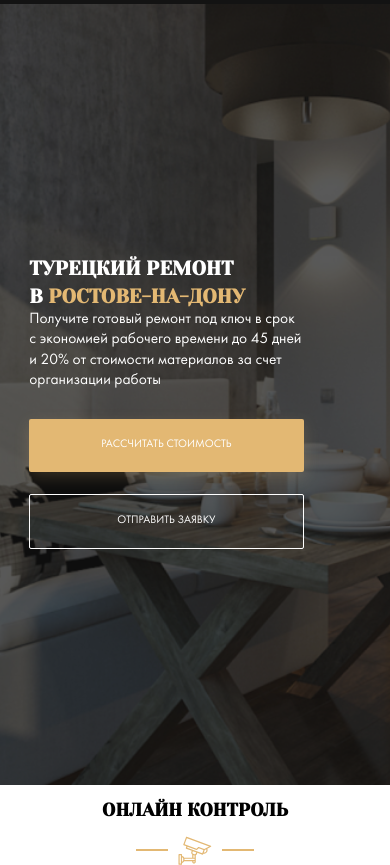
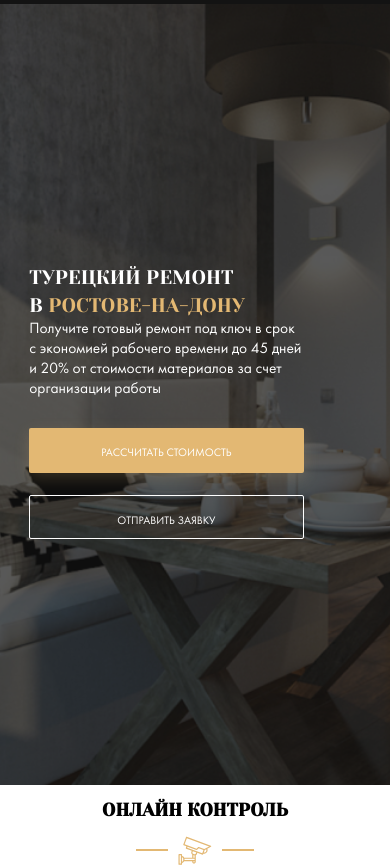
Before and after one commit to andruxa777/repair-design, a website: page index.html in a window 390 px wide. Shown: the part 59-924 px from the top of the page. Drawn offline with Linux system fonts and the light colour scheme; files whose address does not match are found by name.

Commit message:
feat:add elements hero style and change @media

```diff
--- a/sass/_media.sass
+++ b/sass/_media.sass
@@ -1,4 +1,4 @@
-@media screen and ( max-width: 1200px )
+@media screen and ( max-width: 1300px)
   html
     font-size: 12px
   .nav
@@ -12,6 +12,10 @@
     display: none
    &__content
     margin-left: 0
+   &__button
+    max-height: 3.71rem
+   &__scroll-down
+     margin-left: 0px
 @media screen and ( max-width: 570px)
   .contacts
    &__phone
--- a/sass/templates/_hero.sass
+++ b/sass/templates/_hero.sass
@@ -83,6 +83,8 @@
 .title
    margin: 0
    font-family: 'Yeseva One', cursive
+   font-style: normal
+   font-weight: normal
    text-transform: uppercase
    font-size: 2.857rem
    line-height: 1.4
```
Also changed, not shown: css/style.css.
